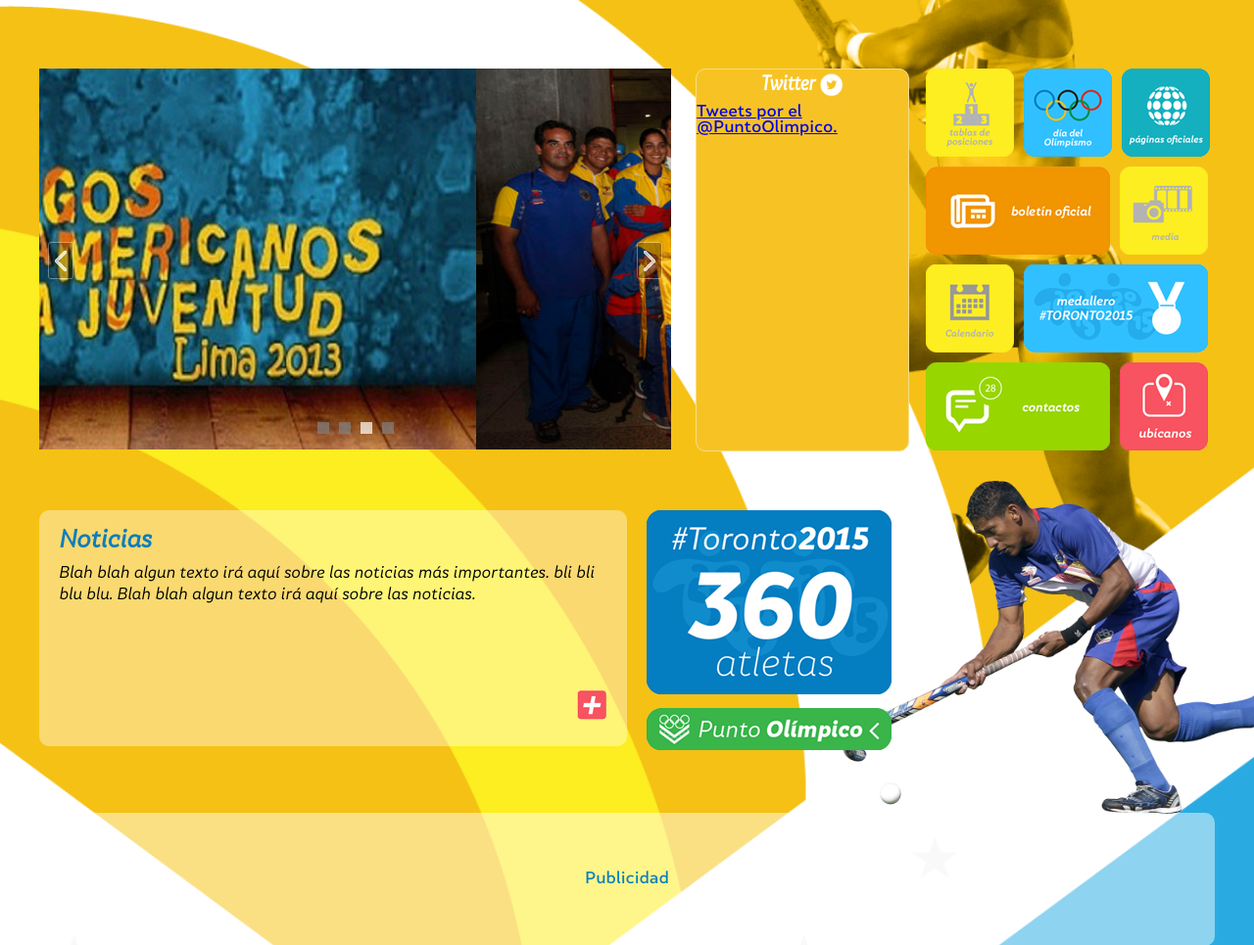
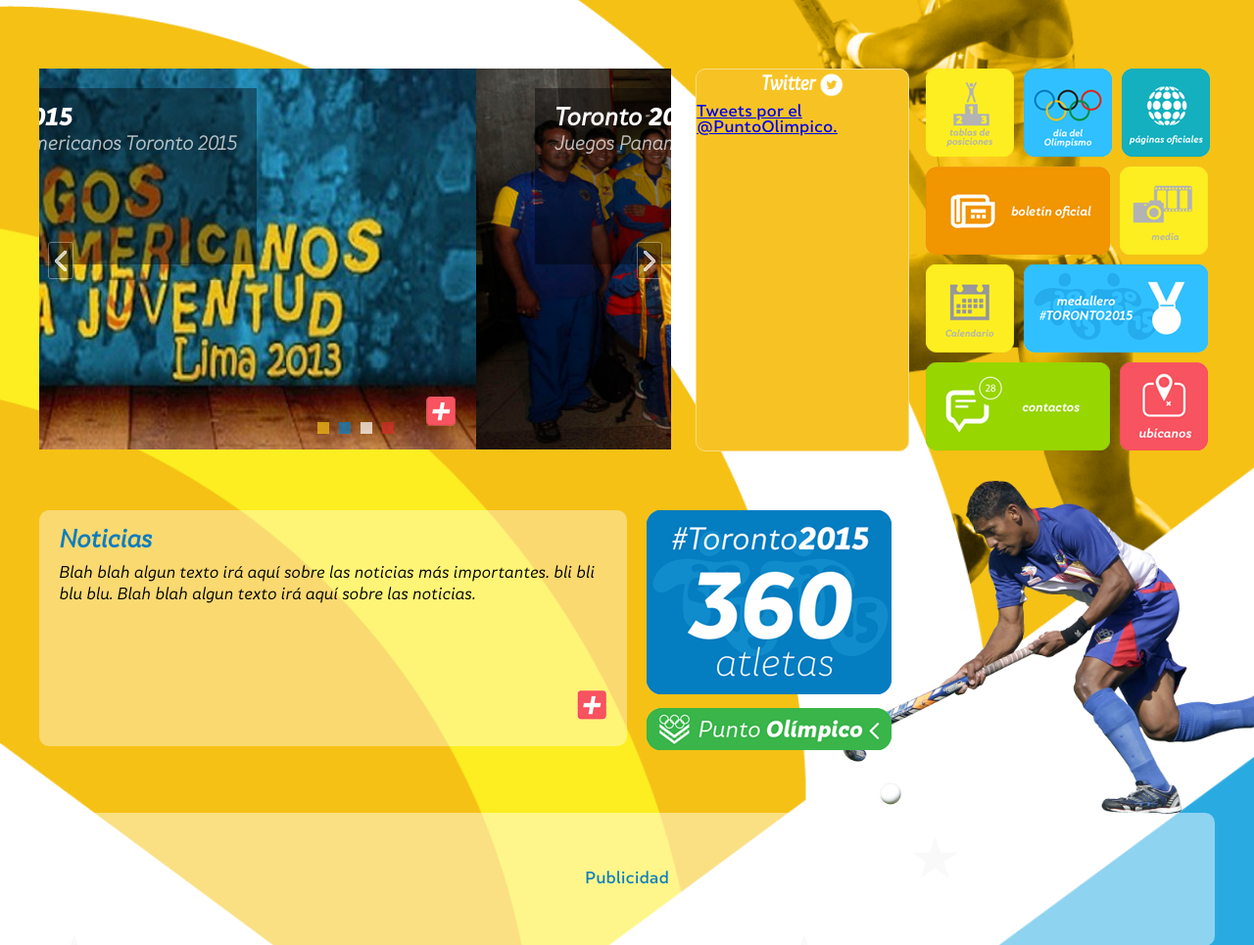
Before and after one commit to mc2ion/COV, a PHP site: page / in a window 1280 px wide. Shown: the part 184-1149 px from the top of the page at 98% size. Run offline with PHP 8.4, Linux system fonts and the light colour scheme; some libraries are stand-ins or nearby versions.

Commit message:
Bullets de colores y caja de texto

```diff
--- a/css/slider.css
+++ b/css/slider.css
@@ -22,7 +22,7 @@
 }
 .jssorb01 div { background-color: gray; }
 .jssorb01 div:hover, .jssorb01 .av:hover { background-color: #d3d3d3; }
-.jssorb01 .av { background-color: #fff; }
+.jssorb01 .av { background-color: #fff !important; }
 .jssorb01 .dn, .jssorb01 .dn:hover { background-color: #555555; }
 
 /* jssor slider arrow navigator skin 10 css */
@@ -50,3 +50,8 @@
 .jssora10r:hover { background-position: -196px -39px; }
 .jssora10l.jssora10ldn { background-position: -256px -39px; }
 .jssora10r.jssora10rdn { background-position: -316px -39px; }
+
+.background0 { background-color: #f5c115 !important; }
+.background1 { background-color: #057dc1 !important; }
+.background2 { background-color: #039047 !important; }
+.background3 { background-color: #d82a27 !important; }
--- a/index.php
+++ b/index.php
@@ -24,6 +24,10 @@
                     $AutoCenter: 2                }
             };
             var jssor_slider1 = new $JssorSlider$('slider1_container', options);
+
+            $("div[u='navigator']").children('div').each(function(i){
+                $(this).addClass("background"+i);
+            });
         });
     </script>
   </head>
@@ -74,10 +78,38 @@
                 <div id="slider1_container" class="noticias-slider" style="position: relative; top: 0px; left: 0px; width: 645px; height: 389px;">
                     <!-- Slides Container -->
                     <div u="slides" style="cursor: move; position: absolute; overflow: hidden; left: 0px; top: 0px; width: 645px; height: 389px;">
-                        <div><span><h1>Toronto 2015</h1><h2>Juegos Panamericanos Toronto 2015</h2></span><img u="image" src="image1.jpg" /></div>
-                        <div><img u="image" src="image2.jpg" /></div>
-                        <div><img u="image" src="image3.jpg" /></div>
-                        <div><img u="image" src="image4.jpg" /></div>
+                        <div class="1">
+                            <span class="title">
+                                <h2>Toronto <span>2015</span></h2>
+                                <h3>Juegos Panamericanos Toronto 2015</h3>
+                            </span>
+                            <span class="noti-plus"><a href="#"><img src="img/plus.png" /></a></span>
+                            <img u="image" src="image1.jpg" />
+                        </div>
+                        <div>
+                            <span class="title">
+                                <h2>Toronto <span>2015</span></h2>
+                                <h3>Juegos Panamericanos Toronto 2015</h3>
+                            </span>
+                            <span class="noti-plus"><a href="#"><img src="img/plus.png" /></a></span>
+                            <img u="image" src="image2.jpg" />
+                        </div>
+                        <div>
+                            <span class="title">
+                                <h2>Toronto <span>2015</span></h2>
+                                <h3>Juegos Panamericanos Toronto 2015</h3>
+                            </span>
+                            <span class="noti-plus"><a href="#"><img src="img/plus.png" /></a></span>
+                            <img u="image" src="image3.jpg" />
+                        </div>
+                        <div>
+                            <span class="title">
+                                <h2>Toronto <span>2015</span></h2>
+                                <h3>Juegos Panamericanos Toronto 2015</h3>
+                            </span>
+                            <span class="noti-plus"><a href="#"><img src="img/plus.png" /></a></span>`
+                            <img u="image" src="image4.jpg" />
+                        </div>
                     </div>
                     <!-- Arrow Left -->
                     <span u="arrowleft" class="jssora10l" style="top: 123px; left: 8px;">
--- a/style.css
+++ b/style.css
@@ -8,9 +8,20 @@
 }
 
 @font-face{
+    font-family: "SkolaBlack";
+    src: url("./fonts/SkolaSansProOTF/SkolaSans-BlackItalic.otf") format("truetype");
+}
+
+@font-face{
     font-family: "SkolaLight";
     src: url("./fonts/SkolaSansProOTF/SkolaSans-Light.otf") format("truetype");
 }
+
+@font-face{
+    font-family: "SkolaItalic";
+    src: url("./fonts/SkolaSansProOTF/SkolaSans-LightItalic.otf") format("truetype");
+}
+
 @font-face{
     font-family: "SkolaRegularItalic";
     src: url("./fonts/SkolaSansCnProOTF/SkolaSansCn-RegularItalic.otf") format("truetype");
@@ -72,6 +83,11 @@ span.username {  background-color: #E2E6EB; padding: 5px 10px;  width: 156px; di
 .noticias-slider { float: left;    background-color: rgb(202, 202, 202);    width: 645px;    height: 389px;    margin-top: 5px;}
 .body { margin-top: 70px; width: 100%; padding: 0px;}
 .noticias-slider { float: left; width: 645px;    height: 389px;    margin-top: 0px;}
+.title { height: 140px; position: absolute; z-index: 5; background: rgba(0,0,0,0.4); padding: 20px; margin: 20px 0 20px 60px; color: white; }
+.title h2 { font-family: "SkolaRegular", Verdana, Tahoma; }
+.title h2 span { font-family: "SkolaBlack", Verdana, Tahoma; }
+.title h3 { font-family: "SkolaItalic", Verdana, Tahoma; opacity: 0.7; line-height: 30px;}
+.noti-plus { z-index: 5; position: absolute; bottom: 20px; right: 20px; }
 .twitter-box{    float: left;     width: 216px;    height: 389px;   background-color: #F7C324;   margin-left: 25px;   border-radius: 10px;   border: 1px solid rgb(248, 221, 138);     margin-top: 0px; }
 .noticias{float: left; width: 100%; max-width: 560px;  background-color: rgba(255, 255, 255, 0.39);  padding: 20px;  border-radius: 10px;  font-family: "SkolaRegular", Verdana, Tahoma;height: 201px;position: relative;z-index: 2;position: relative;}
 .noticias h1 { color:#0B7DBF; font-style: italic; font-size: 24px; margin-bottom: 10px;}
```
